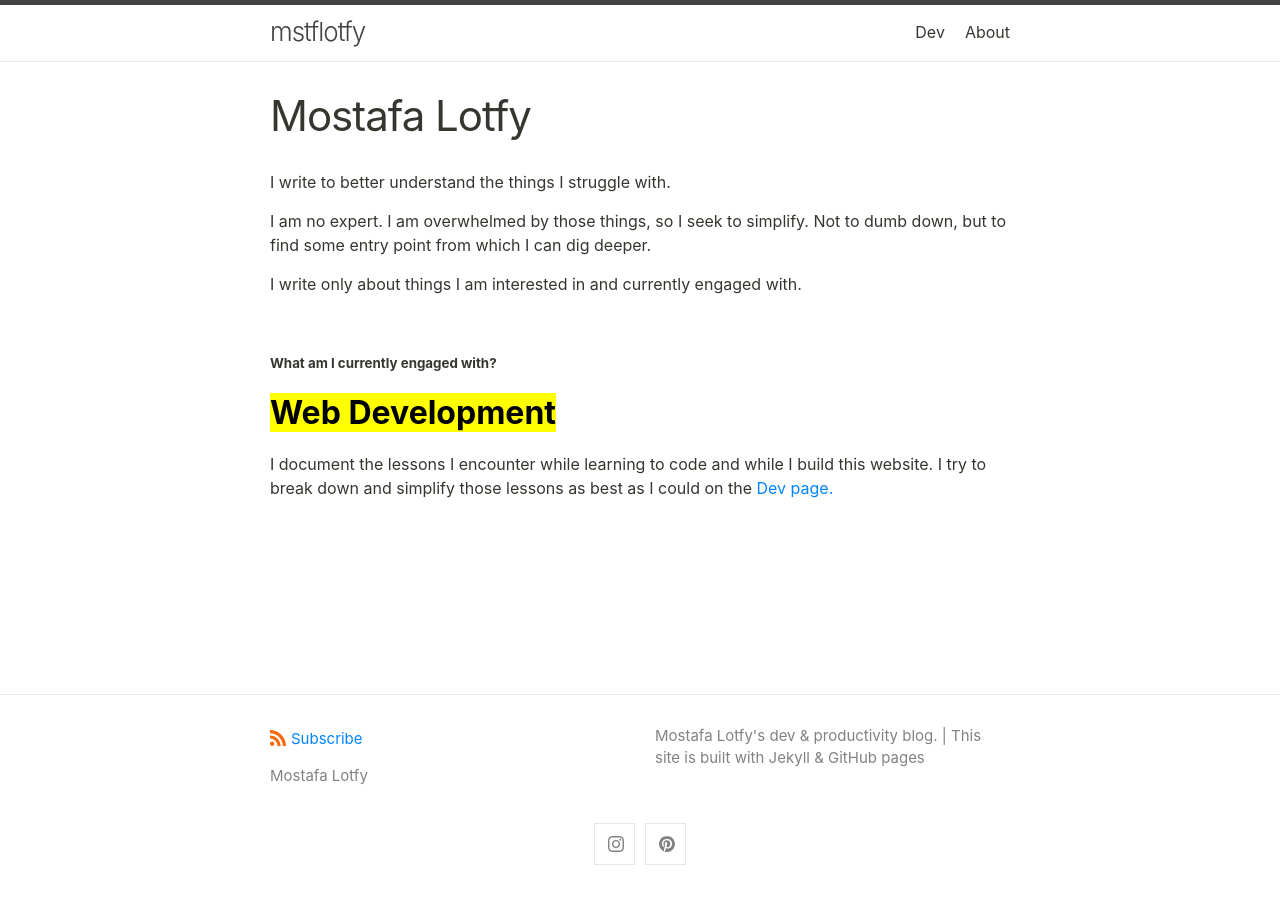
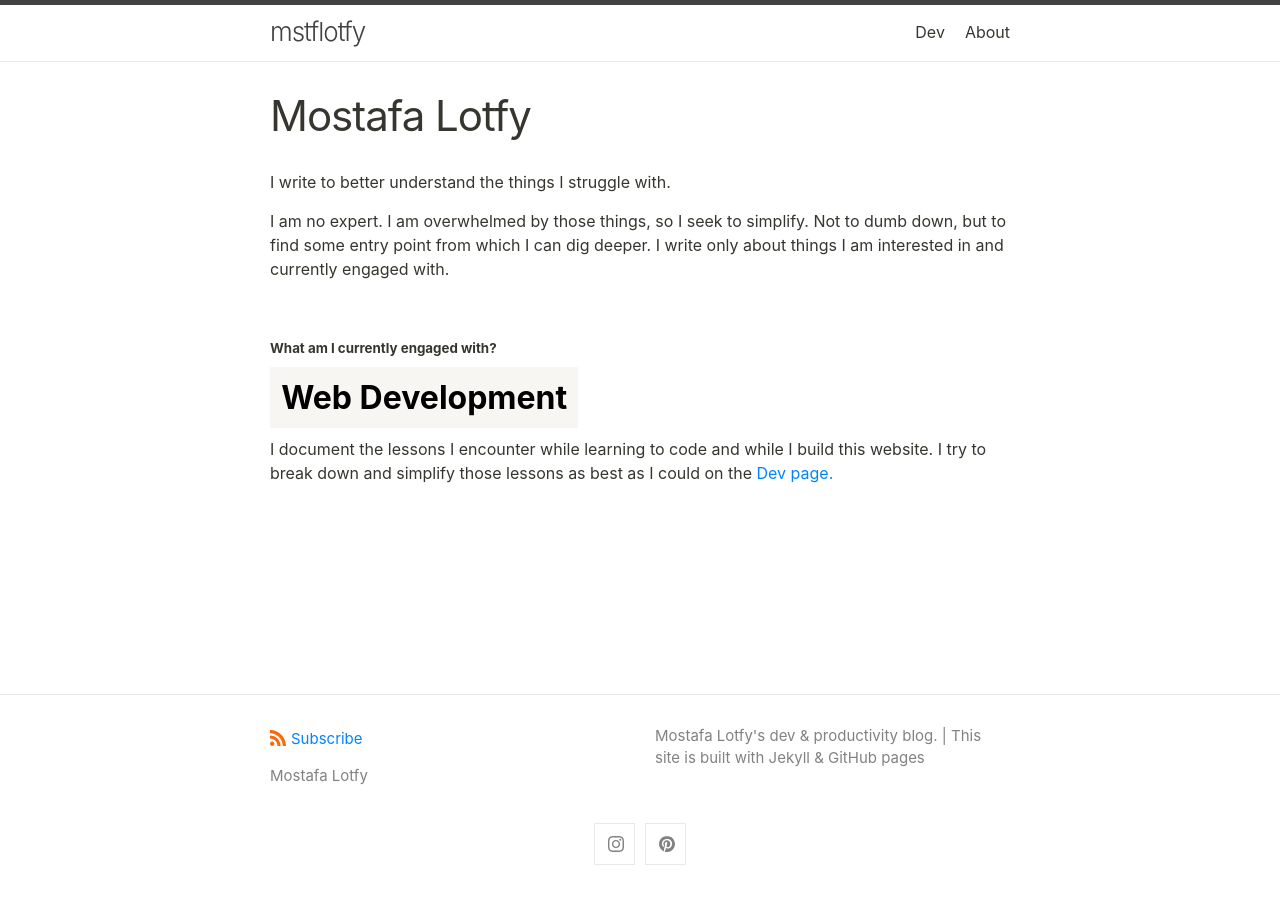
Before and after one commit to mstflotfy/mstflotfy.github.io, a Jekyll site: the page built from index.md, in a window 1280 px wide. Built offline with Jekyll 4.4.1, drawn with Linux system fonts in a browser that asks for light colours.

Commit message:
Add custom style to main H2 and HTML mark it

```diff
--- a/index.md
+++ b/index.md
@@ -5,16 +5,14 @@ title: Mostafa Lotfy
 
 I write to better understand the things I struggle with.
 
-I am no expert. I am overwhelmed by those things, so I seek to simplify. Not to dumb down, but to find some entry point from which I can dig deeper.
-
-I write only about things I am interested in and currently engaged with.
+I am no expert. I am overwhelmed by those things, so I seek to simplify. Not to dumb down, but to find some entry point from which I can dig deeper. I write only about things I am interested in and currently engaged with.
 
 <br>
 
 <small>**What am I currently engaged with?**</small>
 
 <h2 style="margin-top: 10px;">
-    <marK>
+    <mark style="background-color: #f7f6f3ff; padding: 0.35em;">
         <strong>Web Development</strong>
     </mark>
 </h2>
```
